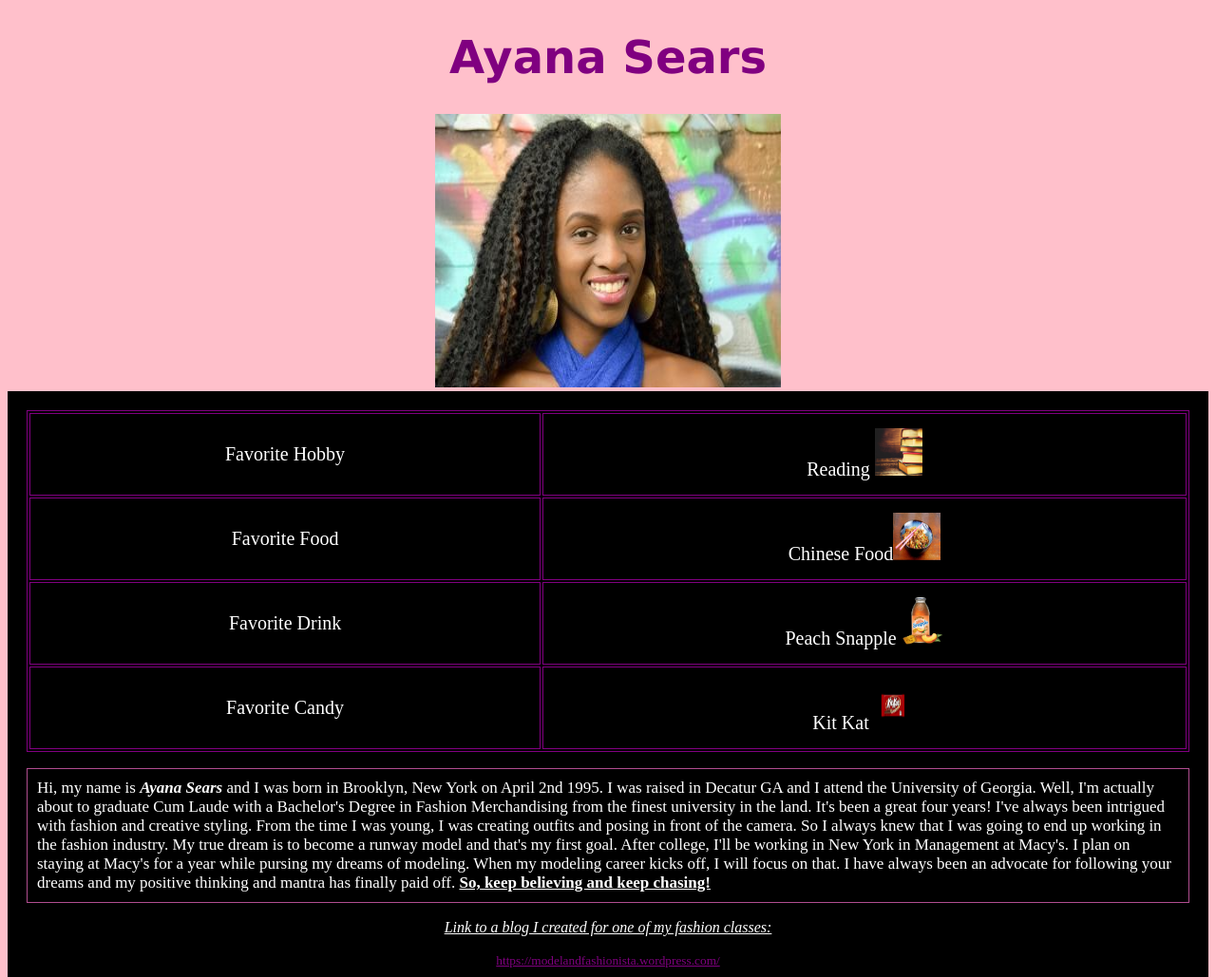
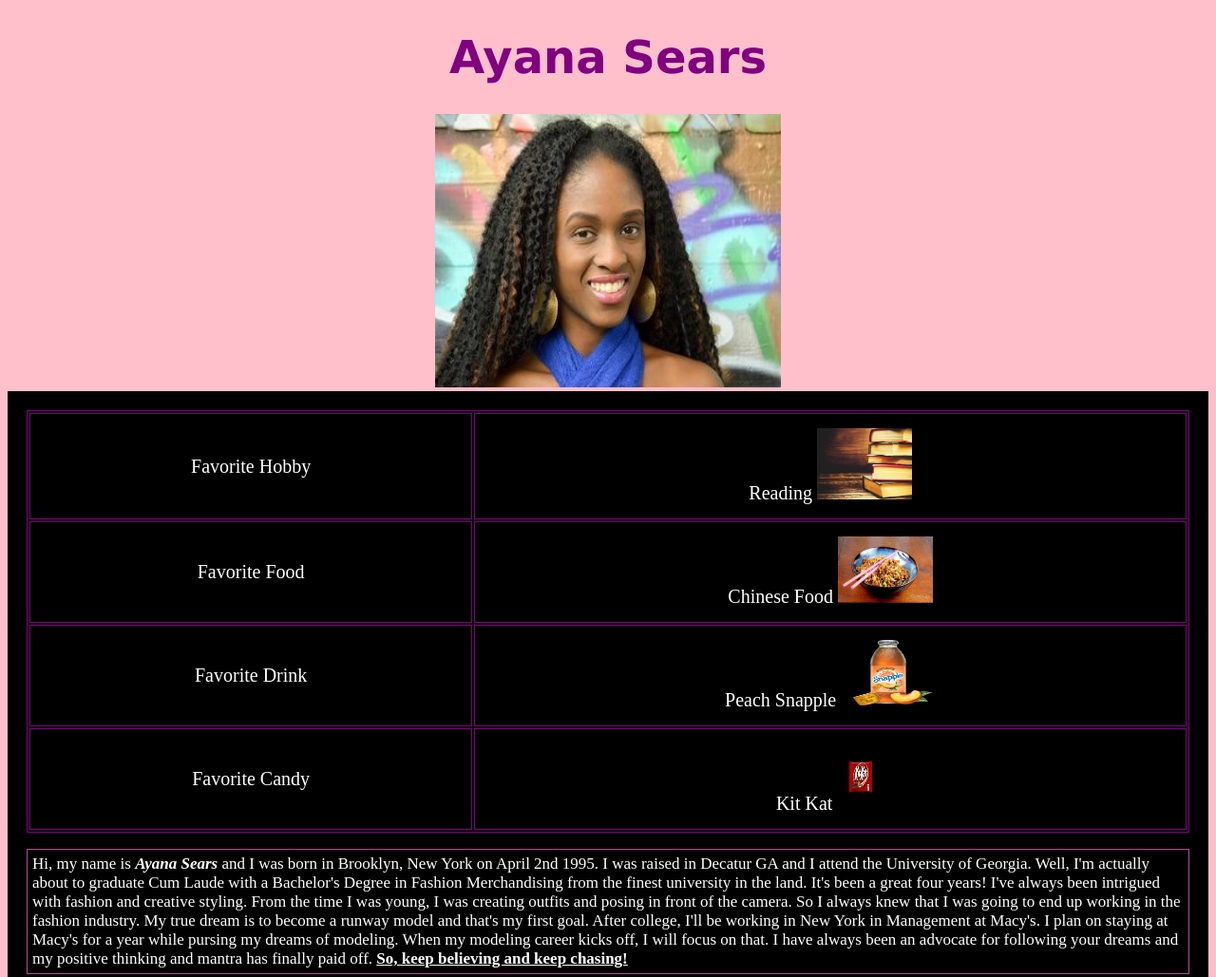
Before and after one commit to Ayana-Sears/Ayana-Sears.github.io, a plain HTML site: page index.html in a window 1280 px wide. Shown: the top 1029 px of the page at 95% size. Drawn offline with Linux system fonts and the light colour scheme.

Commit message:
commit21

```diff
--- a/index.html
+++ b/index.html
@@ -16,7 +16,7 @@ th, td {
 }
 #first {
     border: 1px solid rgb(176,77,144);
-    padding: 10px;
+    padding: 5px;
     font-size: 17px;
 }
 body {background-color: pink;}
@@ -38,19 +38,19 @@ h1 {
 <table style="width:100%">
 <tr>
     <td><center>Favorite Hobby</td></center>
-    <td><center>Reading <img src="book.jpg" alt="Book" style="width:50px;height:50px;"></td></center>
+    <td><center>Reading    <img src="book.jpg" alt="Book" style="width:100px;height:75px;"></td></center>
     </tr>
   <tr>
     <td><center>Favorite Food</td></center>
-    <td><center>Chinese Food<img src="chinese.jpg" alt="Food" style="width:50px;height:50px;"></td></center>
+    <td><center>Chinese Food    <img src="chinese.jpg" alt="Food" style="width:100px;height:70px;"></td></center>
   </tr>
   <tr>
     <td><center>Favorite Drink</td></center>
-    <td><center>Peach Snapple<img src="peach.png" alt="Peach" style="width:50px;height:50px;"></td></center>
+    <td><center>Peach Snapple    <img src="peach.png" alt="Peach" style="width:100px;height:70px;"></td></center>
   </tr>
   <tr>
     <td><center>Favorite Candy</td></center>
-    <td><center>Kit Kat<img src="kitkat.png" alt="KitKat" style="width:50px;height:50px;"></td></center>
+    <td><center>Kit Kat    <img src="kitkat.png" alt="KitKat" style="width:50px;height:70px;"></td></center>
   </tr>
 </table>
 
```
